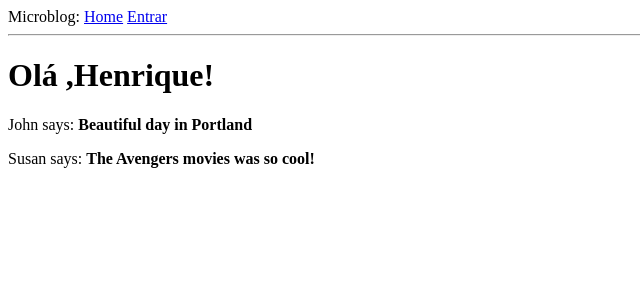
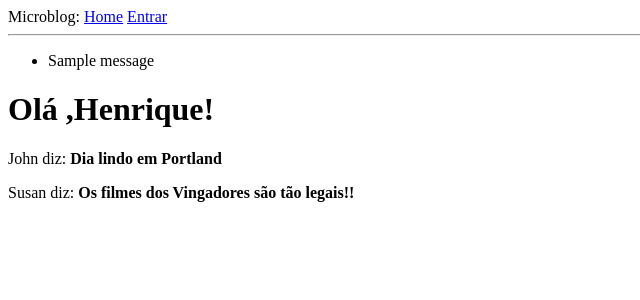
Before and after one commit to hqr999/Microblog, a Flask app: page / in a window 1280 px wide. Shown: the top 300 px of the page, without its empty margins (0-640 px from the left). Run offline with Flask 3, Linux system fonts and the light colour scheme; one stand-in notice (Sample message) is shown.

Commit message:
Now we are able receive the form data that was submitted on login.html

```diff
--- a/app/routes.py
+++ b/app/routes.py
@@ -1,22 +1,29 @@
-from flask import render_template
+from flask import render_template, flash, redirect
 from app import flask_app
 from app.forms import LoginForm
+
 
 @flask_app.route("/")
 @flask_app.route("/index")
 def index():
     user = {"username": "Henrique"}
     posts = [
-        {"author": {"username": "John"}, "body": "Beautiful day in Portland"},
-        {"author": {"username": "Susan"}, "body": "The Avengers movies was so cool!"},
+        {"author": {"username": "John"}, "body": "Dia lindo em Portland"},
+        {"author": {"username": "Susan"}, "body": "Os filmes dos Vingadores são tão legais!!"},
     ]
 
-    return render_template("index.html", title="Home", user=user,posts=posts)
+    return render_template("index.html", title="Home", user=user, posts=posts)
     # return render_template('index.html',user=user)
 
 
-
-@flask_app.route('/login')
+@flask_app.route("/login", methods=["GET", "POST"])
 def login():
     form = LoginForm()
-    return render_template('login.html',title="Se Inscreva", form=form)
+    if form.validate_on_submit():
+        flash(
+            "Login requisitado pelo usuário {}, me-lembre {}".format(
+                form.username.data, form.remember_me.data
+            )
+        )
+        return redirect("/index")
+    return render_template("login.html", title="Se Inscreva", form=form)
--- a/app/templates/base.html
+++ b/app/templates/base.html
@@ -15,8 +15,16 @@
     <a href="/index">Home</a>
     <a href="/login">Entrar</a>
   </div>
-  <hr />
+  <hr/>
+  {% with messages = get_flashed_messages() %}
+  {% if messages %}
+  <ul>
+    {% for msg in messages %}
+      <li>{{ msg }}</li>
+    {% endfor %}
+  </ul>
+  {% endif %}
+  {% endwith %}
   {% block content %}{% endblock %}
 </body>
-
 </html>
--- a/app/templates/index.html
+++ b/app/templates/index.html
@@ -7,7 +7,7 @@
   </h1>
   {% for post in posts %}
   <div>
-    <p>{{ post.author.username }} says: <b>{{ post.body }}</b></p>
+    <p>{{ post.author.username }} diz: <b>{{ post.body }}</b></p>
   </div>
   {% endfor %}
 {% endblock %}
```
